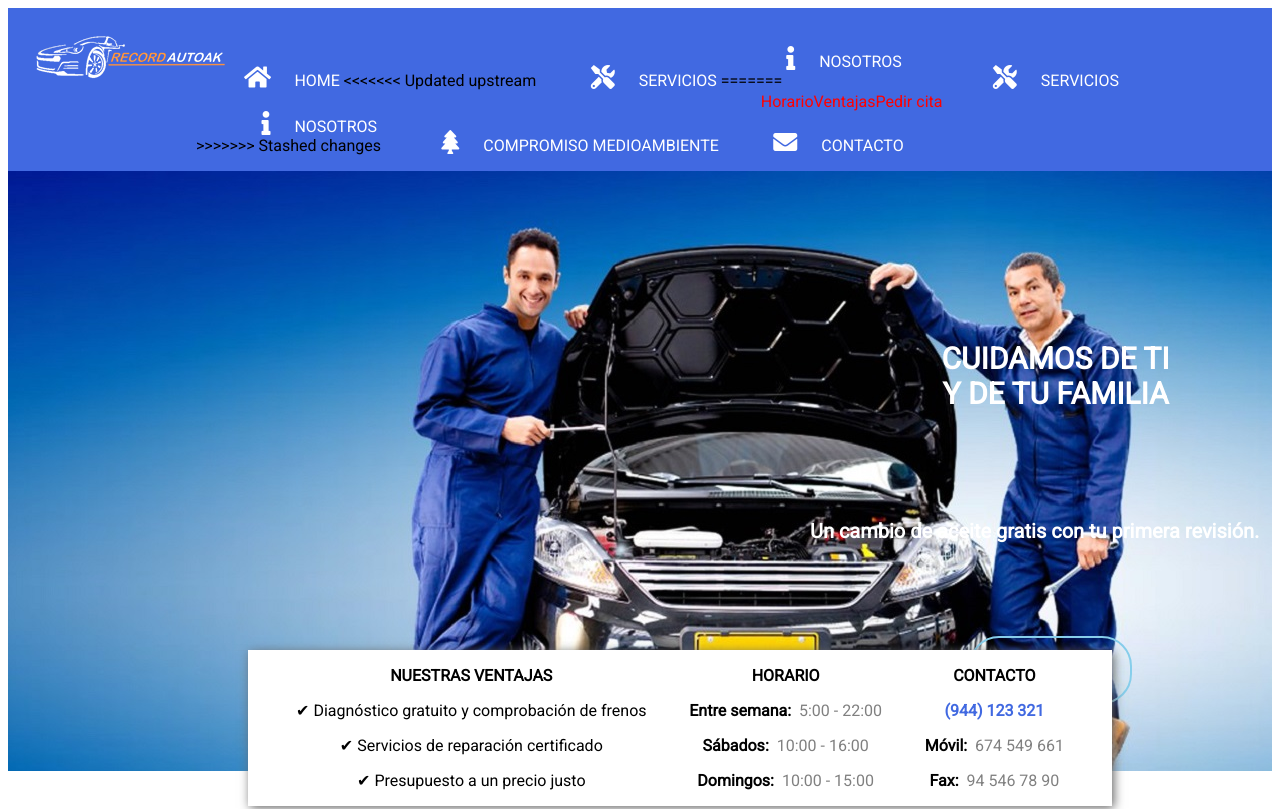
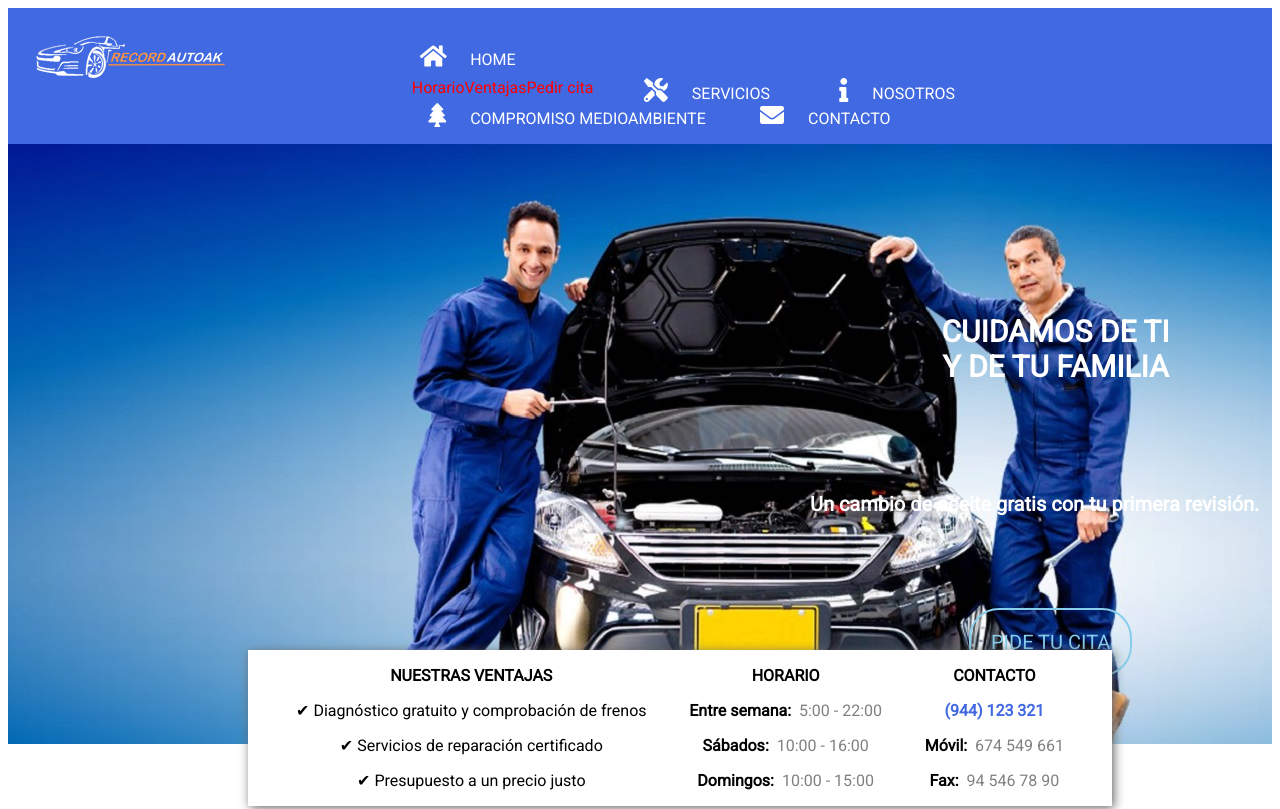
Before and after one commit to AitorCalderon99/Practica1Git, a plain HTML site: page Hojas HTML/INDEX.html in a window 1280 px wide. Shown: the top 809 px of the page. Drawn offline with nearby package versions, Linux system fonts and the light colour scheme.

Commit message:
Update INDEX.html

```diff
--- a/Hojas HTML/INDEX.html
+++ b/Hojas HTML/INDEX.html
@@ -35,19 +35,13 @@
             <ul>     <!-- Hemos utilizado iconos de fontawesone para la barra de navegacion-->
                 <li><a href="../Hojas HTML/INDEX.html"><i class="fas fa-home site-nav--icon"></i>Home</a></li> <!-- Además de la clase por defecto del icono de fontawesome le añadimos una propia
                  site-nav--icon para poder añadir propiedades a los iconos-->
-<<<<<<< Updated upstream
-                <li><a href="../Hojas HTML/SERVICIOS.html"><i class="fas fa-tools site-nav--icon"></i>Servicios</a></li>
-                <li><a href="../Hojas HTML/QUIENES_SOMOS.html"><i class="fa fa-info site-nav--icon"></i>Nosotros</a>
-=======
                     <ul>
                         <li class="submenu">Horario</li>
                         <li class="submenu">Ventajas</li>
                         <li class="submenu">Pedir cita</li>
                     </ul>
                 <li><a href=""><i class="fas fa-tools site-nav--icon"></i>Servicios</a></li>
-                <li><a href=""><i class="fa fa-info site-nav--icon"></i>Nosotros</a>
->>>>>>> Stashed changes
-                </li>
+                <li><a href=""><i class="fa fa-info site-nav--icon"></i>Nosotros</a></li>
                 <li><a href="../Hojas HTML/COMPROMISO.html"><i class="fas fa-tree site-nav--icon"></i>Compromiso
                         medioambiente</a></li>
                 <li><a href="../Hojas HTML/CONTACTO.html"><i class="fa fa-envelope site-nav--icon"></i>Contacto</a></li>
```
